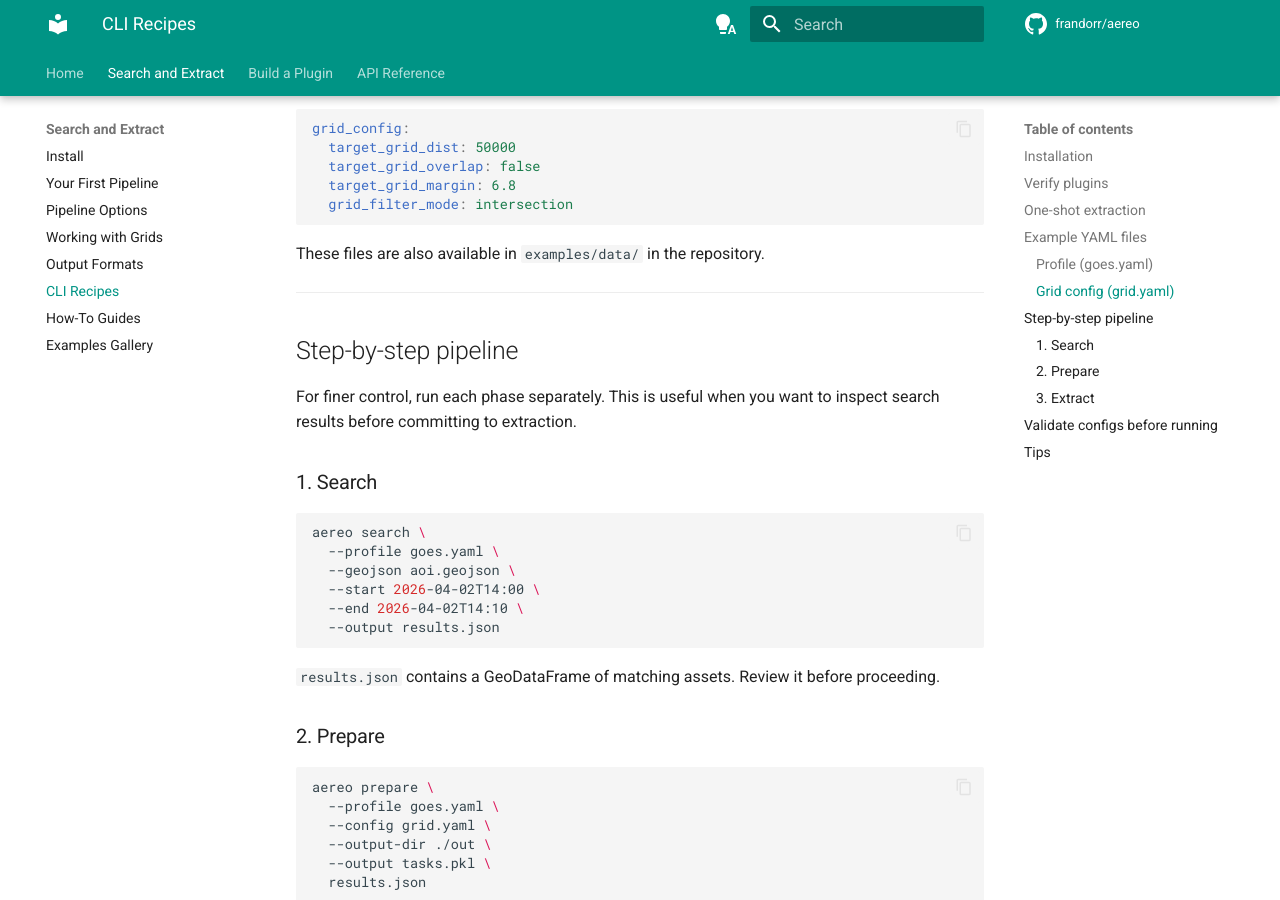
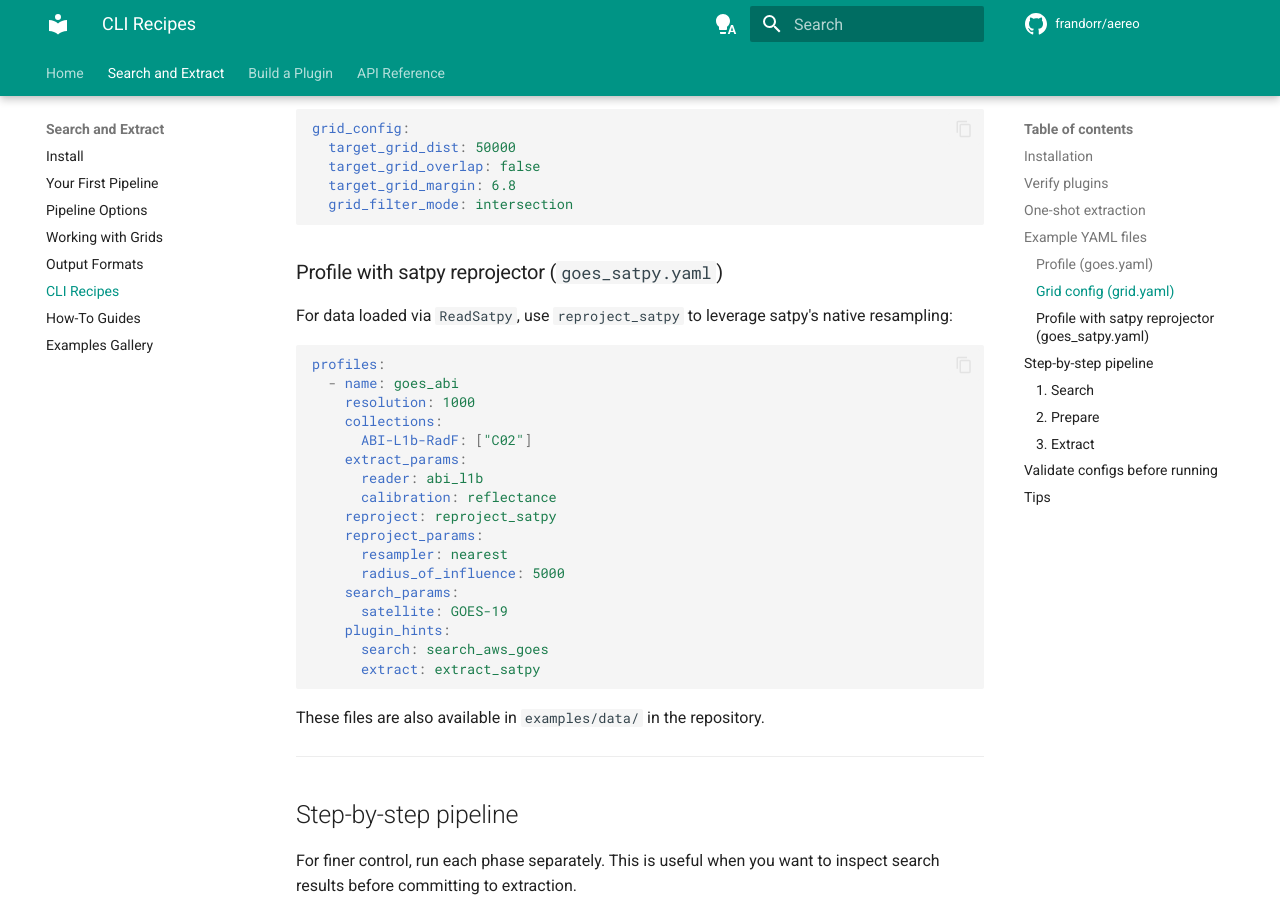
Before and after one commit to frandorr/aereo, an MkDocs documentation site: the page built from docs/cli-recipes.md, in a window 1280 px wide and 900 px high, scrolled down 2237 px. Built offline with MkDocs 1.6.1 and Material for MkDocs 9.7.7, drawn with Linux system fonts in a browser that asks for light colours; comment, search, counter and statistics services are not loaded.

Commit message:
feat: integrate aereo-reproject-satpy plugin
- Add aereo-reproject-satpy to workspace sources and dev deps
- Add registry integration test for reproject_satpy
- Update CLI recipes docs with satpy reprojector example

````diff
--- a/docs/cli-recipes.md
+++ b/docs/cli-recipes.md
@@ -93,6 +93,30 @@ grid_config:
   grid_filter_mode: intersection
 ```
 
+### Profile with satpy reprojector (`goes_satpy.yaml`)
+
+For data loaded via `ReadSatpy`, use `reproject_satpy` to leverage satpy's native resampling:
+
+```yaml
+profiles:
+  - name: goes_abi
+    resolution: 1000
+    collections:
+      ABI-L1b-RadF: ["C02"]
+    extract_params:
+      reader: abi_l1b
+      calibration: reflectance
+    reproject: reproject_satpy
+    reproject_params:
+      resampler: nearest
+      radius_of_influence: 5000
+    search_params:
+      satellite: GOES-19
+    plugin_hints:
+      search: search_aws_goes
+      extract: extract_satpy
+```
+
 These files are also available in `examples/data/` in the repository.
 
 ---
--- a/pyproject.toml
+++ b/pyproject.toml
@@ -69,6 +69,8 @@ entry-points."aereo.plugins".write_geotiff = "aereo.builtins.write:WriteGeoTIFF"
 
 [dependency-groups]
 dev = [
+  "aereo-read-satpy",
+  "aereo-reproject-satpy",
   "basedpyright>=1.38",
   "cartopy>=0.25",
   "earthaccess>=0.18",
@@ -107,6 +109,8 @@ metadata.allow-direct-references = true
 
 [tool.uv]
 sources.aereo = { path = "projects/aereo", editable = true }
+sources.aereo-read-satpy = { path = "../aereo-read-satpy/projects/aereo-read-satpy" }
+sources.aereo-reproject-satpy = { path = "../aereo-reproject-satpy/projects/aereo-reproject-satpy" }
 managed = true
 workspace.members = [ "projects/*" ]
 
````
Also changed, not shown: 1 other file.
